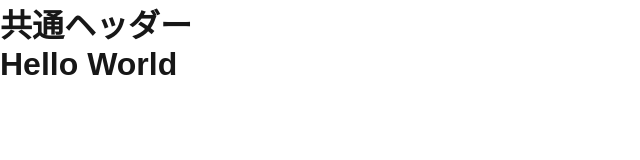
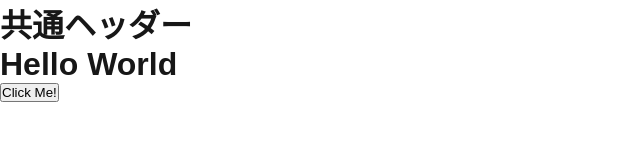
Before and after one commit to imunida-0321/nextjs_beginner, a Next.js app in the folder nextjs-tutorial/: page / in a window 1280 px wide. Shown: the top 160 px of the page, without its empty margins (0-640 px from the left). Built offline with nearby package versions, Linux system fonts and the light colour scheme.

Commit message:
11.client Componentsとは

```diff
--- a/nextjs-tutorial/app/page.tsx
+++ b/nextjs-tutorial/app/page.tsx
@@ -1,6 +1,25 @@
-import Image from 'next/image'
-import styles from './page.module.css'
+'use client'
+import { useEffect } from 'react'
+
+// これでクライアントコンポーネントと認識される
+// つけたからと言ってなんでも自由に書けるわけではない
 
 export default function Home() {
-	return <h1>Hello World</h1>
+	// window is not definedとエラーが出る
+	// 実行できない理由はNext.jsではクライアントコンポーネントであってもサーバ側でHTMLを生成しようとする
+	// その際にwindow.alertも一緒に実行されてしまい、そこでエラーになる
+
+	// window.alert('Hello')
+
+	// 解決するにはuseEffectを使用する
+	// 画面表示後に実行される
+	useEffect(() => {
+		window.alert('Hello')
+	}, [])
+	return (
+		<div>
+			<h1>Hello World</h1>
+			<button onClick={() => alert('Clicked')}>Click Me!</button>
+		</div>
+	)
 }
```
